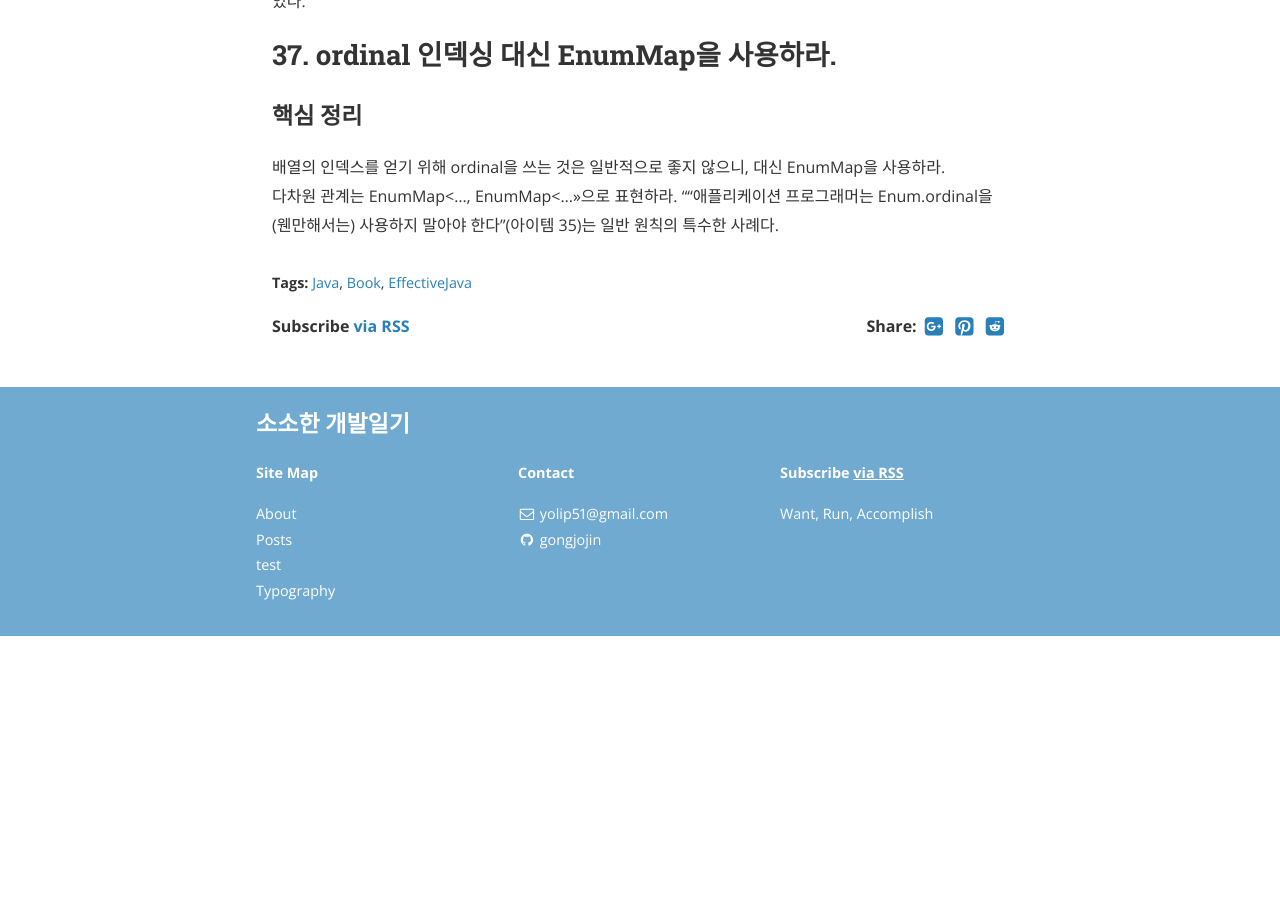
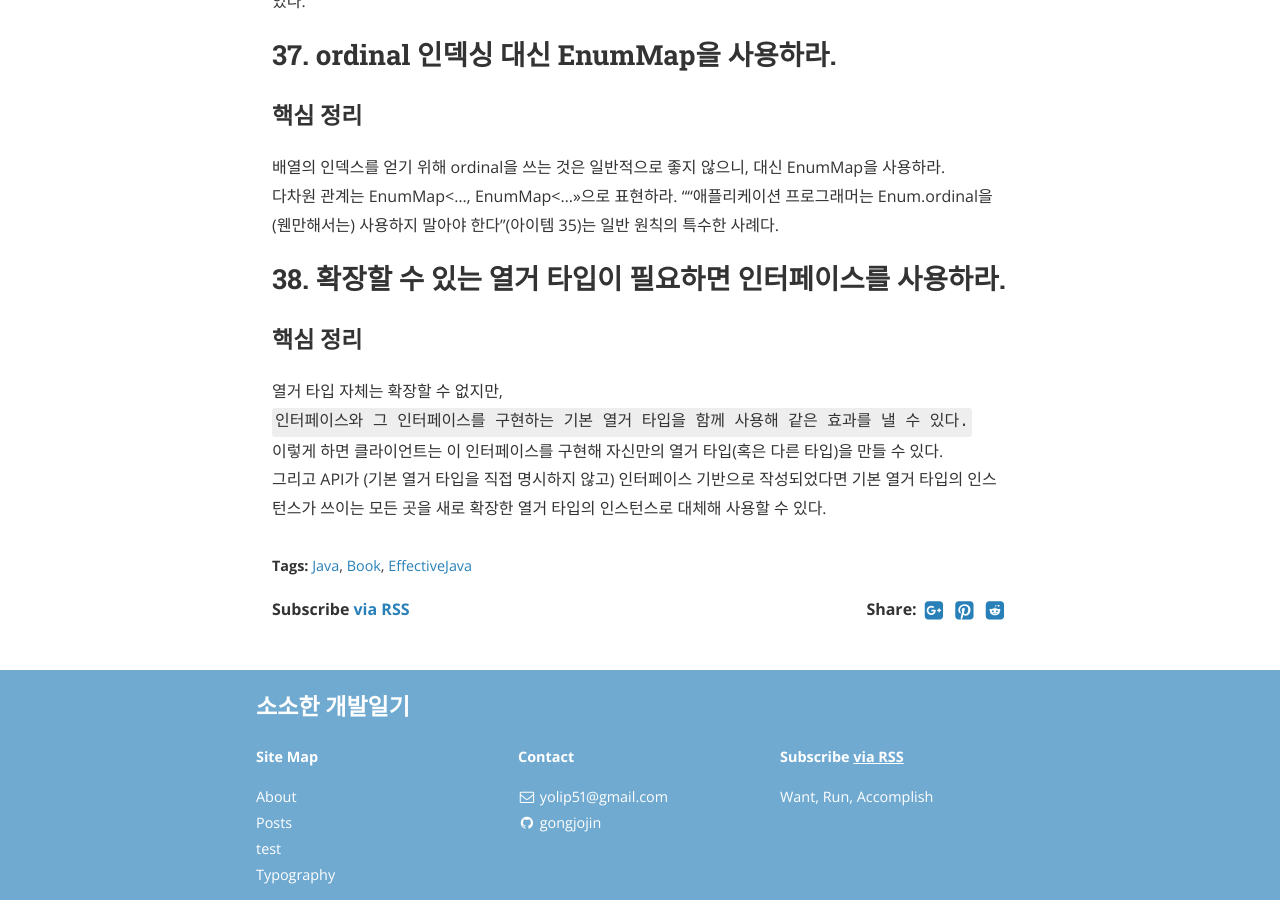
Before and after one commit to gonghojin/gonghojin.github.io, a Jekyll site: the page built from _posts/book/java/effectiveJava/2019-10-21-effectiveJava.md, in a window 1280 px wide and 900 px high, scrolled down 1471 px. Built offline with Jekyll 4.4.1, drawn with Linux system fonts in a browser that asks for light colours; nearby versions of some CDN libraries; comment, search, counter and statistics services are not loaded; before the commit the page ends 2107 px from its top, so only the background shows below that.

Commit message:
Add: 이펙티브자바_38_확장할 수 있는 열거 타입이 필요하면 인터페이스를 사용하라

```diff
--- a/_posts/book/java/effectiveJava/2019-10-21-effectiveJava.md
+++ b/_posts/book/java/effectiveJava/2019-10-21-effectiveJava.md
@@ -33,3 +33,9 @@ EnumSet의 유일한 단점이라면 (자바 9까지는 아직) 불변 EnumSet
 ### 핵심 정리
 배열의 인덱스를 얻기 위해 ordinal을 쓰는 것은 일반적으로 좋지 않으니, 대신 EnumMap을 사용하라.
 다차원 관계는 EnumMap<..., EnumMap<...>>으로 표현하라. ""애플리케이션 프로그래머는 Enum.ordinal을 (웬만해서는) 사용하지 말아야 한다"(아이템 35)는 일반 원칙의 특수한 사례다.
+
+## 38. 확장할 수 있는 열거 타입이 필요하면 인터페이스를 사용하라.
+### 핵심 정리
+열거 타입 자체는 확장할 수 없지만, `인터페이스와 그 인터페이스를 구현하는 기본 열거 타입을 함께 사용해 같은 효과를 낼 수 있다.`
+이렇게 하면 클라이언트는 이 인터페이스를 구현해 자신만의 열거 타입(혹은 다른 타입)을 만들 수 있다.
+그리고 API가 (기본 열거 타입을 직접 명시하지 않고) 인터페이스 기반으로 작성되었다면 기본 열거 타입의 인스턴스가 쓰이는 모든 곳을 새로 확장한 열거 타입의 인스턴스로 대체해 사용할 수 있다.
```
